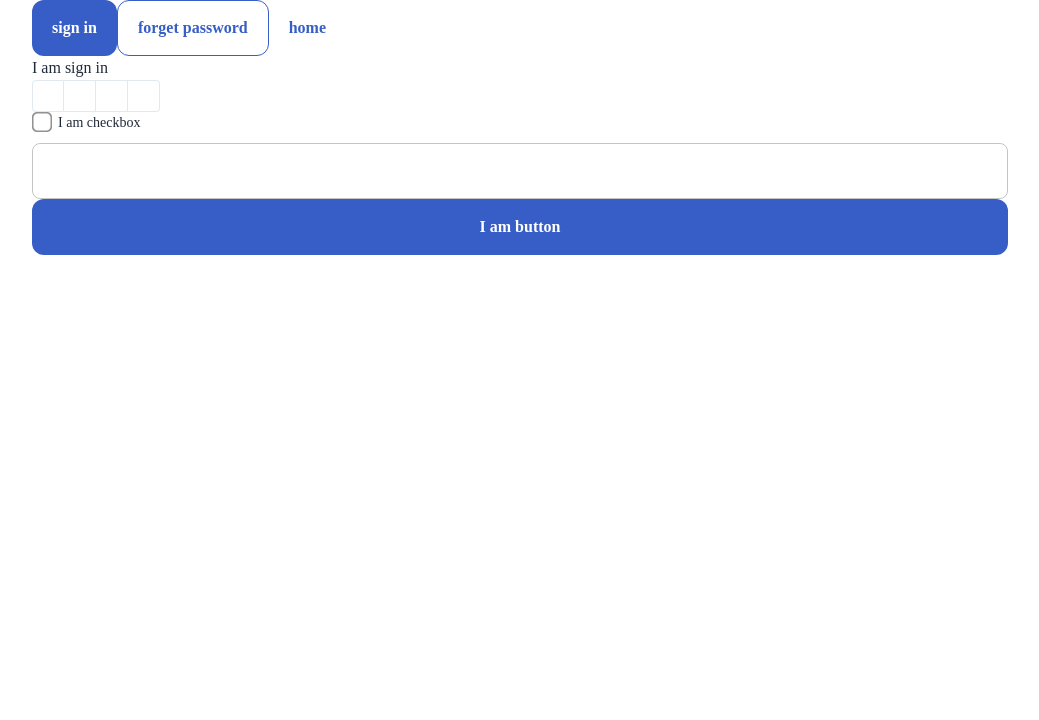
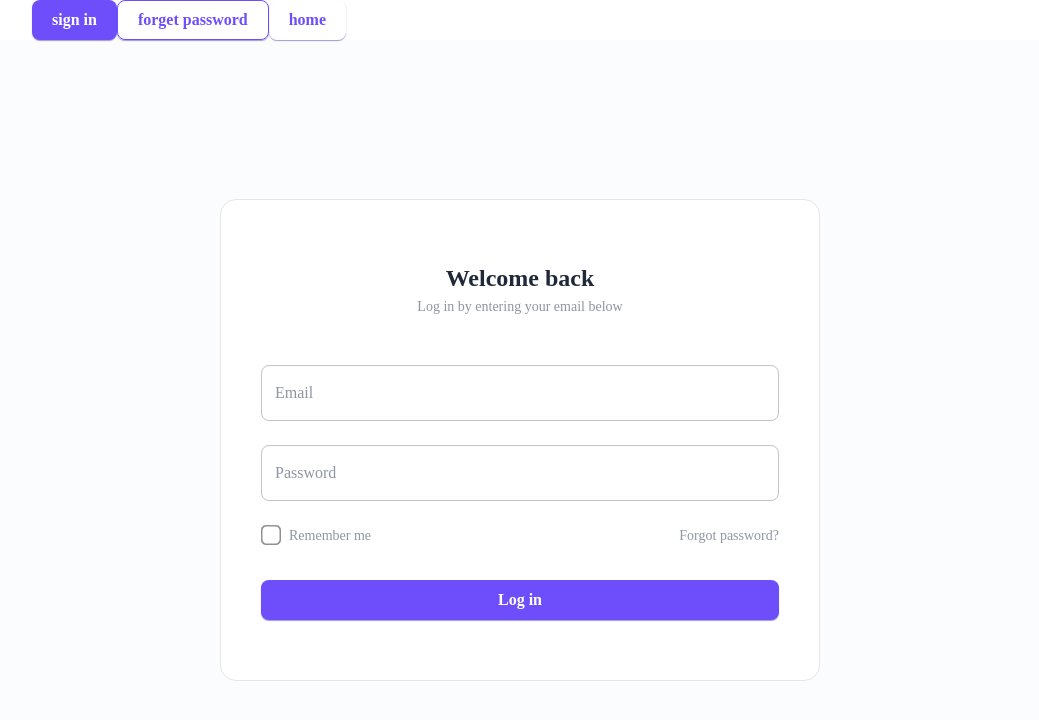
Before and after one commit to youlandinc/sales-development-representative-frontend, a Next.js app: page /auth/sign-in in a window 1280 px wide. Shown: the top 720 px of the page, without its empty margins (120-1159 px from the left). Built offline with nearby package versions, Linux system fonts and the light colour scheme; what @mui/material-nextjs would draw is missing.

Commit message:
feat: buffer

```diff
--- a/src/app/auth/sign-in/page.tsx
+++ b/src/app/auth/sign-in/page.tsx
@@ -1,66 +1,10 @@
 'use client';
 export const fetchCache = 'force-no-store';
-export const dynamic = 'force-dynamic';
 
-import { useState } from 'react';
-import { Container, Stack } from '@mui/material';
+import { SignIn } from '@/components/molecules';
 
-import { REGEXP_ONLY_DIGITS_AND_CHARS } from 'input-otp';
-
-import {
-  StyledButton,
-  StyledCheckbox,
-  StyledInputOTP,
-  StyledInputOTPGroup,
-  StyledInputOTPSlot,
-  StyledTextField,
-} from '@/components/atoms';
-
-const SignIn = () => {
-  const [otp, setOtp] = useState('');
-  const [checkbox, setCheckbox] = useState(false);
-  const [textField, setTextField] = useState('');
-
-  return (
-    <Container>
-      I am sign in
-      <Stack>
-        <StyledInputOTP
-          maxLength={4}
-          onChange={(e) => {
-            setOtp(e);
-          }}
-          pattern={REGEXP_ONLY_DIGITS_AND_CHARS}
-          value={otp}
-        >
-          <StyledInputOTPGroup>
-            <StyledInputOTPSlot index={0} />
-            <StyledInputOTPSlot index={1} />
-            <StyledInputOTPSlot index={2} />
-            <StyledInputOTPSlot index={3} />
-          </StyledInputOTPGroup>
-        </StyledInputOTP>
-      </Stack>
-      <Stack>
-        <StyledCheckbox
-          checked={checkbox}
-          label={'I am checkbox'}
-          onChange={(e, v) => {
-            setCheckbox(v);
-          }}
-        />
-      </Stack>
-      <Stack>
-        <StyledTextField
-          onChange={(e) => setTextField(e.target.value)}
-          value={textField}
-        />
-      </Stack>
-      <Stack>
-        <StyledButton>I am button</StyledButton>
-      </Stack>
-    </Container>
-  );
+const SignInPage = () => {
+  return <SignIn></SignIn>;
 };
 
-export default SignIn;
+export default SignInPage;
--- a/src/components/atoms/StyledButton/StyledButton.tsx
+++ b/src/components/atoms/StyledButton/StyledButton.tsx
@@ -36,8 +36,8 @@ export const StyledButton: FC<StyledButtonProps> = ({
           fontWeight: 600,
           lineHeight: 1.5,
           textTransform: 'none',
-          borderRadius: 3,
-          boxShadow: 'none',
+          borderRadius: 2,
+          boxShadow: '0px 1px 1px 0px rgba(73, 51, 173, 0.50)',
         },
         '&.MuiButton-contained': {
           bgcolor:
@@ -92,11 +92,11 @@ export const StyledButton: FC<StyledButtonProps> = ({
         },
         '&.MuiButton-sizeMedium': {
           px: 2.5,
-          height: 56,
+          height: 40,
         },
         '&.MuiButton-sizeSmall': {
           px: 1.5,
-          height: 40,
+          height: 32,
           fontSize: 14,
         },
         ...sx,
--- a/src/components/atoms/StyledOTP/StyledOTP.tsx
+++ b/src/components/atoms/StyledOTP/StyledOTP.tsx
@@ -3,7 +3,7 @@ import {
   ComponentPropsWithoutRef,
   ComponentRef,
   forwardRef,
-  useContext,
+  use,
   useEffect,
   useState,
 } from 'react';
@@ -128,7 +128,7 @@ export const StyledInputOTPSlot = forwardRef<
   ComponentPropsWithoutRef<'div'> & { index: number }
 >(({ index, className, ...props }, ref) => {
   const classes = useStyles();
-  const inputOTPContext = useContext(OTPInputContext);
+  const inputOTPContext = use(OTPInputContext);
   const { char, hasFakeCaret, isActive } = inputOTPContext.slots[index];
 
   return (
--- a/src/components/atoms/StyledToast/StyledToast.tsx
+++ b/src/components/atoms/StyledToast/StyledToast.tsx
@@ -2,9 +2,10 @@ import { FC, ReactNode } from 'react';
 import { Icon, Stack, Typography } from '@mui/material';
 import { toast, ToastT } from 'sonner';
 
+import { EnumHttpVariantType } from '@/types/enum';
+
 import ICON_SUCCESS from './assets/icon_success.svg';
 import ICON_ERROR from './assets/icon_error.svg';
-import { EnumHttpVariantType } from '@/types/enum';
 
 type IStyledToastProps = {
   message: ReactNode;
--- /dev/null
+++ b/src/components/molecules/Auth/SignIn.tsx
@@ -0,0 +1,69 @@
+'use client';
+import { Stack, Typography } from '@mui/material';
+
+import {
+  StyledButton,
+  StyledCheckbox,
+  StyledTextField,
+} from '@/components/atoms';
+
+export const SignIn = () => {
+  return (
+    <Stack
+      alignItems={'center'}
+      bgcolor={'#FBFCFD'}
+      height={'100vh'}
+      justifyContent={'center'}
+      width={'100%'}
+    >
+      <Stack
+        bgcolor={'#ffffff'}
+        border={'1px solid #E5E5E5'}
+        borderRadius={4}
+        gap={3}
+        maxWidth={600}
+        px={5}
+        py={7.5}
+        width={'100%'}
+      >
+        <Stack>
+          <Typography textAlign={'center'} variant={'h5'}>
+            Welcome back
+          </Typography>
+          <Typography
+            color={'text.secondary'}
+            textAlign={'center'}
+            variant={'body2'}
+          >
+            Log in by entering your email below
+          </Typography>
+        </Stack>
+
+        <Stack gap={3} mt={3}>
+          <StyledTextField label={'Email'} />
+          <StyledTextField label={'Password'} />
+        </Stack>
+
+        <Stack flexDirection={'row'}>
+          <StyledCheckbox
+            label={
+              <Typography color={'text.secondary'} ml={1} variant={'body2'}>
+                Remember me
+              </Typography>
+            }
+          />
+          <Typography
+            color={'text.secondary'}
+            ml={'auto'}
+            sx={{ cursor: 'pointer' }}
+            variant={'body2'}
+          >
+            Forgot password?
+          </Typography>
+        </Stack>
+
+        <StyledButton>Log in</StyledButton>
+      </Stack>
+    </Stack>
+  );
+};
--- /dev/null
+++ b/src/components/molecules/Auth/index.ts
@@ -0,0 +1 @@
+export * from './SignIn';
--- a/src/components/molecules/index.ts
+++ b/src/components/molecules/index.ts
@@ -0,0 +1 @@
+export * from './Auth';
--- a/src/theme/index.ts
+++ b/src/theme/index.ts
@@ -132,7 +132,7 @@ const defaultOptions: ThemeOptions = {
       darker: '#3A5290',
       contrastText: '#FFFFFF',
       contrastHover: '#2B52B6',
-      contrastBackground: '#365EC6',
+      contrastBackground: '#6E4EFB',
     },
     secondary: {
       main: '#FFFFFF',
```
Also changed, not shown: src/app/auth/forget-password/page.tsx (+58 -2 lines), src/provides/ToastProvider.tsx (added).
